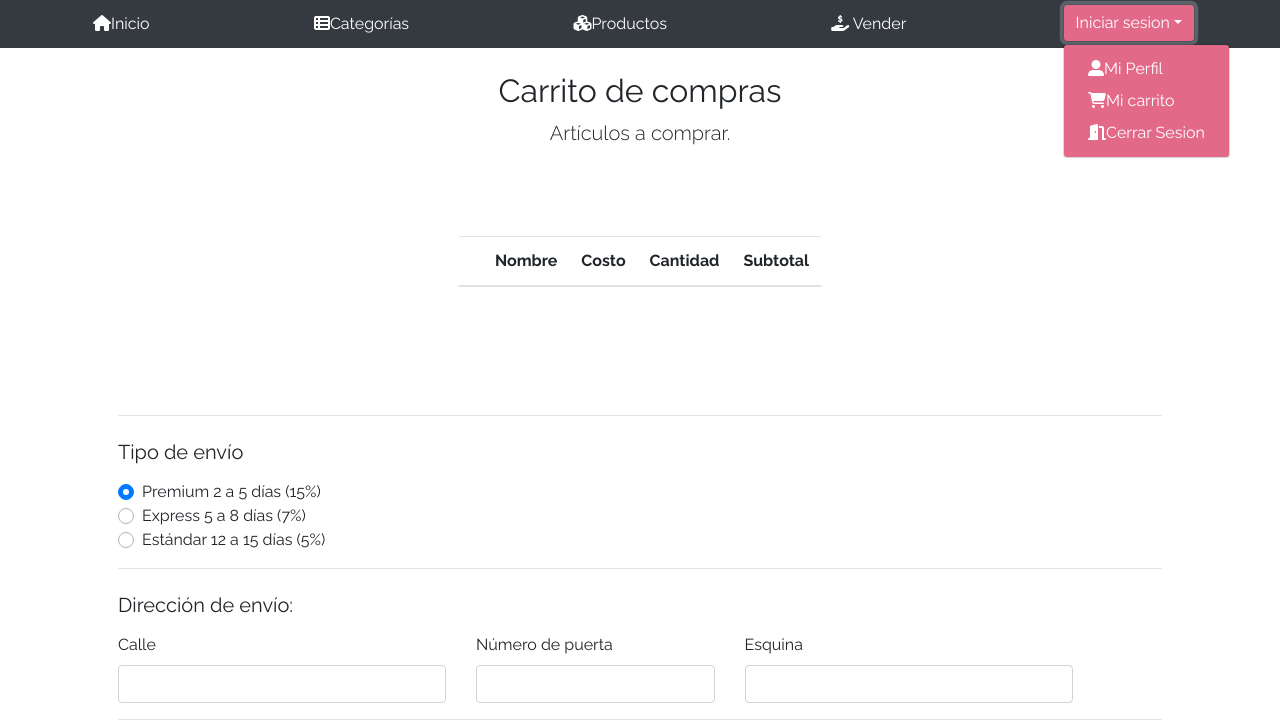
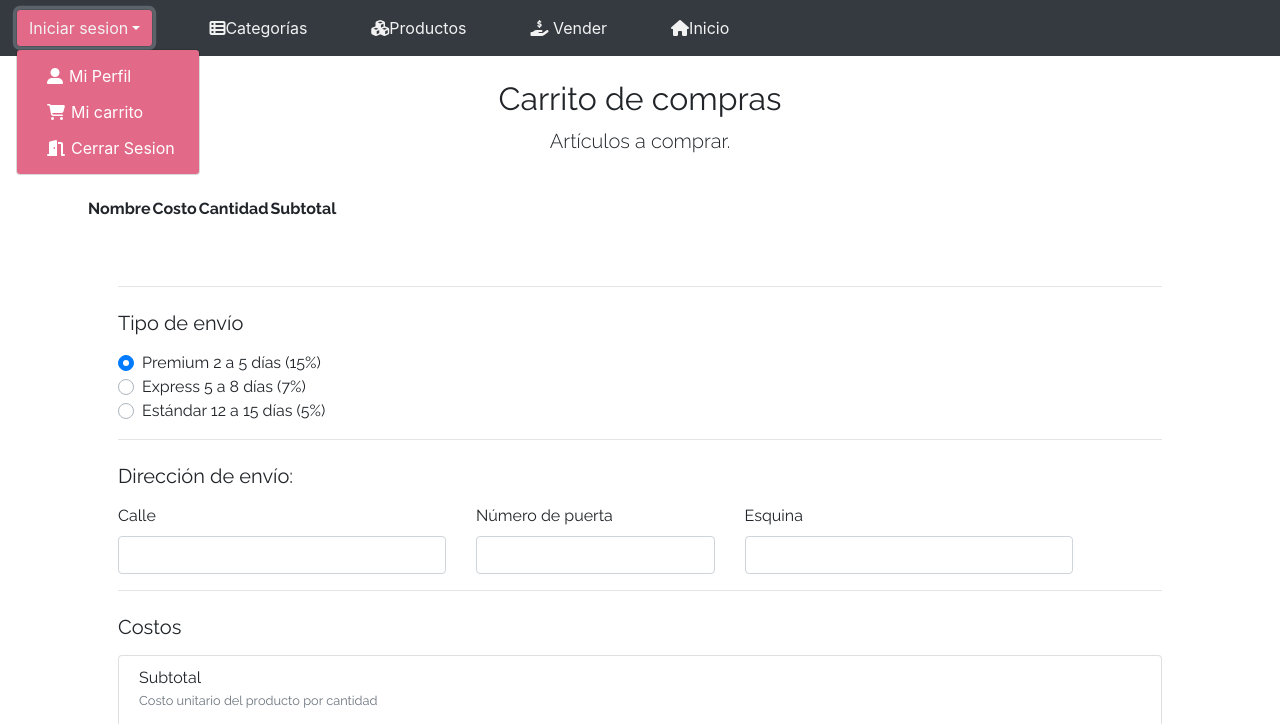
Before and after one commit to matifandy8/e-Mercado, a plain HTML site: page cart.html in a window 1280 px wide. Both pictures are taken after a click on the button "Iniciar sesion". Shown: the top 724 px of the page. Drawn offline with Linux system fonts and the light colour scheme; no server answers.

Commit message:
navbar resposive

```diff
--- a/cart.html
+++ b/cart.html
@@ -45,48 +45,35 @@
   </head>
 
   <body>
-    <nav class="site-header sticky-top py-1 bg-dark">
-
-      <div
-        class="container d-flex flex-column flex-md-row justify-content-between"
-      >
-        <a class="py-2 d-none d-md-inline-block" href="e-mercado.html"
-          ><i class="fas fa-home"></i>Inicio</a
-        >
-        <a class="py-2 d-none d-md-inline-block" href="categories.html"
-          ><i class="fas fa-th-list"></i>Categorías</a
-        >
-        <a class="py-2 d-none d-md-inline-block" href="products.html"
-          ><i class="fas fa-cubes"></i>Productos</a
-        >
-        <a class="py-2 d-none d-md-inline-block" href="sell.html"
-          ><i class="fas fa-hand-holding-usd"></i> Vender</a
-        >
+    <nav class="navbar navbar-expand-md bg-dark navbar-dark">
       <div class="dropdown">
-          <button
-            class="btn btn-secondary dropdown-toggle"
-            type="button"
-            id="usernav"
-            data-toggle="dropdown"
-            aria-haspopup="true"
-            aria-expanded="false"
-          >
+             <button class="btn btn-secondary dropdown-toggle" type="button" id="usernav" data-toggle="dropdown" aria-haspopup="true" aria-expanded="false">
                Inicio de Sesion
              </button>
              <div class="dropdown-menu" aria-labelledby="dropdownMenuButton">
-            <a class="dropdown-item" href="my-profile.html"
-              ><i class="fas fa-user-alt"></i>Mi Perfil</a
-            >
-            <a class="dropdown-item" href="cart.html"
-              ><i class="fas fa-shopping-cart"></i>Mi carrito</a
-            >
-            <a class="dropdown-item" href="#" id="close"
-              ><i class="fas fa-door-open"></i>Cerrar Sesion</a
-            >
-
+               <a class="dropdown-item" href="my-profile.html"><i class="fas fa-user-alt" style="color: white; padding: 6px;"></i>Mi Perfil</a>
+               <a class="dropdown-item" href="cart.html"><i class="fas fa-shopping-cart" style="color: white; padding: 6px;"></i>Mi carrito</a>
+               <a class="dropdown-item" href="#" id="close"><i class="fas fa-door-open" style="color: white; padding: 6px;"></i>Cerrar Sesion</a>
              </div>
            </div>
-        </div>
+     <button class="navbar-toggler" type="button" data-toggle="collapse" data-target="#collapsibleNavbar">
+       <span class="navbar-toggler-icon"></span>
+     </button>
+     <div class="collapse navbar-collapse" id="collapsibleNavbar">
+       <ul class="navbar-nav">
+         <li class="nav-item pl-5">
+           <a class="py-2  d-md-inline-block" href="categories.html"><i class="fas fa-th-list" ></i>Categorías</a>
+         </li>
+         <li class="nav-item pl-5">
+            <a class="py-2  d-md-inline-block" href="products.html"><i class="fas fa-cubes" ></i>Productos</a>
+         </li>
+         <li class="nav-item pl-5">
+           <a class="py-2  d-md-inline-block" href="sell.html"><i class="fas fa-hand-holding-usd"></i> Vender</a>
+         </li>
+         <li class="nav-item pl-5">
+           <a class="py-2  d-md-inline-block" href="e-mercado.html"><i class="fas fa-home"></i>Inicio</a>
+         </li>
+       </ul>
      </div>
     </nav>
 
@@ -98,9 +85,9 @@
         <p class="lead">Artículos a comprar.</p>
       </div>
     </div>
-    <div class="container p-5">
+    <div class="container">
       <div class="">
-        <table class="table" style="width:auto; margin-left: auto; margin-right: auto; text-align:center; vertical-align:middle;">
+        <table class="table-responsive" style="width:auto; margin-left: auto; margin-right: auto; text-align:center; vertical-align:middle;">
            <thead>
              <tr>
                <th scope="col"></th>
--- a/css/styles.css
+++ b/css/styles.css
@@ -3,6 +3,10 @@
 .container,
 .site-header {
   font-family: "Raleway", serif !important;
+}
+
+a {
+  color: #f2f2f2;
 }
 
 .jumbotron .display-4 {
@@ -177,6 +181,7 @@ a.custom-card:hover {
 }
 
 .py-2:hover {
+  color: #fff;
   list-style: none;
   text-decoration: none;
   border-radius: 15px;
@@ -190,9 +195,10 @@ a.custom-card:hover {
 .dropdown-menu.show {
   background-color: rgb(226, 105, 135);
 }
-.site-header .dropdown-menu a {
+.dropdown-menu a {
   color: #fff;
 }
-.site-header .dropdown-menu a:hover {
+.dropdown-menu a:hover {
+  color: #fff;
   background-color: #333;
 }
--- a/e-mercado.html
+++ b/e-mercado.html
@@ -14,12 +14,8 @@
     <link href="css/styles.css" rel="stylesheet">
   </head>
   <body>
-    <nav class="site-header sticky-top py-1 bg-dark">
-      <div class="container d-flex flex-column flex-md-row justify-content-between">
-        <a class="py-2 d-none d-md-inline-block" href="e-mercado.html"><i class="fas fa-home" style="padding: 4px;"></i>Inicio</a>
-        <a class="py-2 d-none d-md-inline-block" href="categories.html"><i class="fas fa-th-list" style="padding: 4px;"></i>Categorías</a>
-        <a class="py-2 d-none d-md-inline-block" href="products.html"><i class="fas fa-cubes" style="padding: 4px;"></i>Productos</a>
-        <a class="py-2 d-none d-md-inline-block" href="sell.html"><i class="fas fa-hand-holding-usd" style="padding: 4px;"></i> Vender</a>
+
+<nav class="navbar navbar-expand-md bg-dark navbar-dark">
   <div class="dropdown">
          <button class="btn btn-secondary dropdown-toggle" type="button" id="usernav" data-toggle="dropdown" aria-haspopup="true" aria-expanded="false">
            Inicio de Sesion
@@ -30,6 +26,24 @@
            <a class="dropdown-item" href="#" id="close"><i class="fas fa-door-open" style="color: white; padding: 6px;"></i>Cerrar Sesion</a>
          </div>
        </div>
+ <button class="navbar-toggler" type="button" data-toggle="collapse" data-target="#collapsibleNavbar">
+   <span class="navbar-toggler-icon"></span>
+ </button>
+ <div class="collapse navbar-collapse" id="collapsibleNavbar">
+   <ul class="navbar-nav">
+     <li class="nav-item pl-5">
+       <a class="py-2  d-md-inline-block" href="categories.html"><i class="fas fa-th-list" ></i>Categorías</a>
+     </li>
+     <li class="nav-item pl-5">
+        <a class="py-2  d-md-inline-block" href="products.html"><i class="fas fa-cubes" ></i>Productos</a>
+     </li>
+     <li class="nav-item pl-5">
+       <a class="py-2  d-md-inline-block" href="sell.html"><i class="fas fa-hand-holding-usd"></i> Vender</a>
+     </li>
+     <li class="nav-item pl-5">
+       <a class="py-2  d-md-inline-block" href="e-mercado.html"><i class="fas fa-home"></i>Inicio</a>
+     </li>
+   </ul>
  </div>
 </nav>
     <main role="main">
@@ -114,7 +128,6 @@
     <script src="js/jquery-3.4.1.min.js"></script>
     <script src="js/bootstrap.bundle.min.js"></script>
     <script src="js/init.js"></script>
-    <script src="js/my-profile.js"></script>
     <script src="js/login.js"></script>
     <script src="https://kit.fontawesome.com/62d1a3e9cc.js" crossorigin="anonymous"></script>
 
```
Also changed, not shown: categories.html (+22 -9 lines), category-info.html (+22 -9 lines), js/products.js (+4 -4 lines), my-profile.html (+24 -9 lines), product-info.html (+22 -9 lines), products.html (+1 -2 lines), sell.html (+22 -9 lines). Lines whose indentation alone changed are shown as unchanged.
